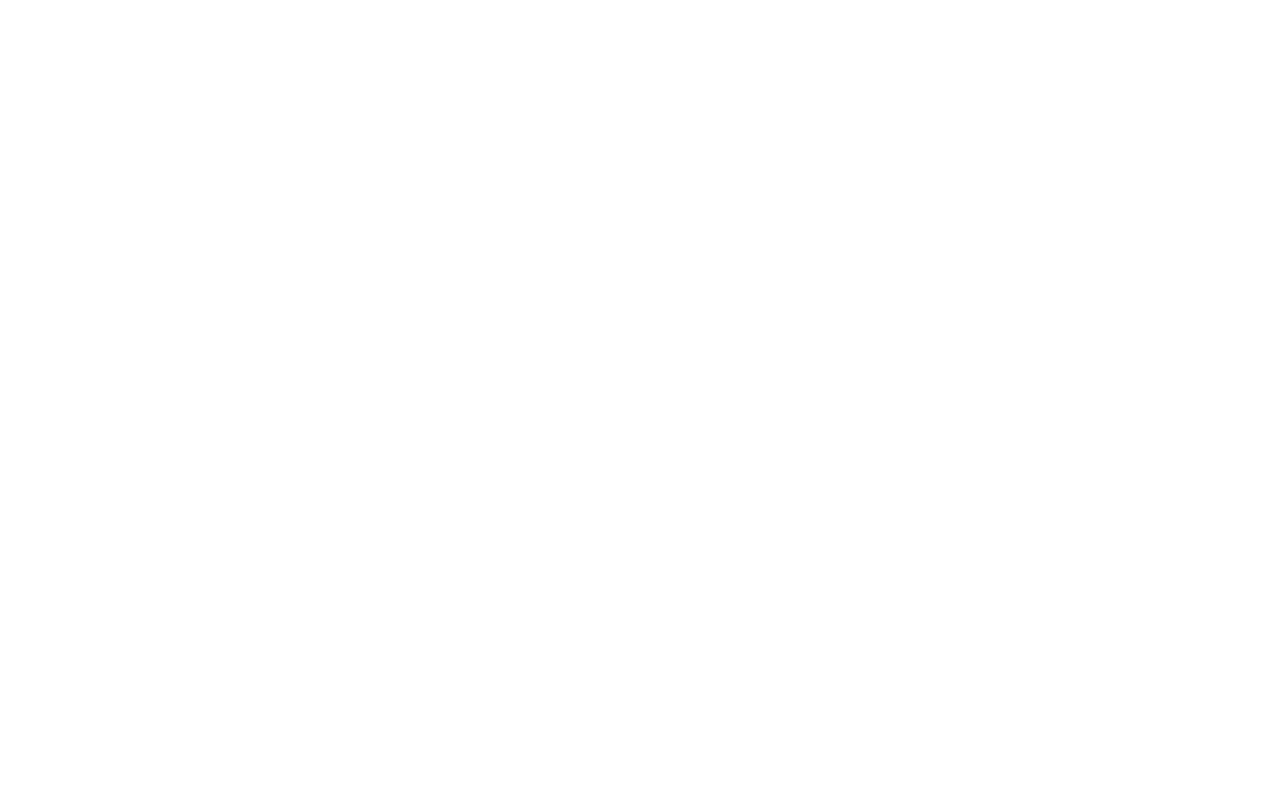
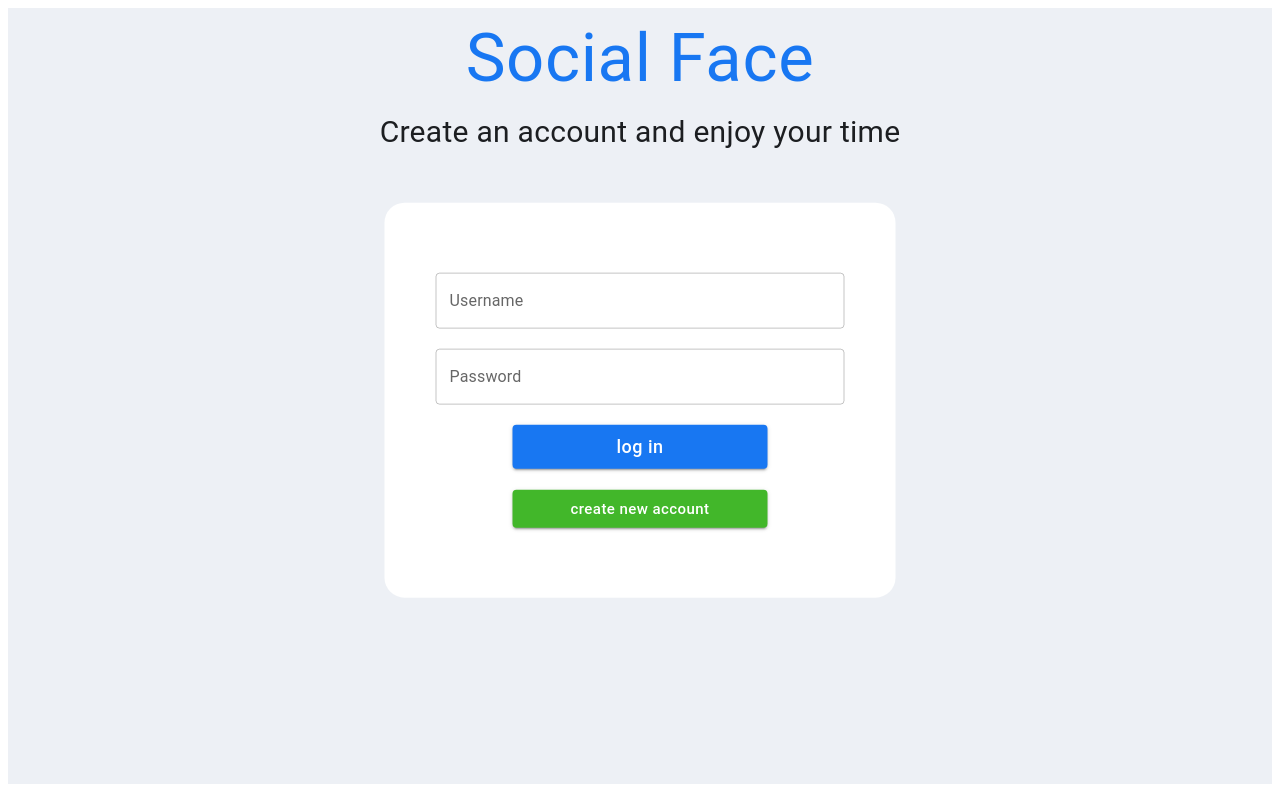
Before and after one commit to MatHyp/Social-Face, a React (Create React App) app in the folder front-end/: page / in a window 1280 px wide. Built offline with nearby package versions, Linux system fonts and the light colour scheme.

Commit message:
Added routes, UI for login page and material ui packages

```diff
--- a/front-end/package.json
+++ b/front-end/package.json
@@ -3,12 +3,18 @@
   "version": "0.1.0",
   "private": true,
   "dependencies": {
+    "@emotion/react": "^11.10.6",
+    "@emotion/styled": "^11.10.6",
+    "@mui/material": "^5.11.13",
+    "@mui/styled-engine-sc": "^5.11.11",
     "@testing-library/jest-dom": "^5.16.5",
     "@testing-library/react": "^13.4.0",
     "@testing-library/user-event": "^13.5.0",
     "react": "^18.2.0",
     "react-dom": "^18.2.0",
+    "react-router-dom": "^6.9.0",
     "react-scripts": "5.0.1",
+    "styled-components": "^5.3.9",
     "web-vitals": "^2.1.4"
   },
   "scripts": {
--- a/front-end/src/App.js
+++ b/front-end/src/App.js
@@ -1,5 +1,35 @@
+import { BrowserRouter, Navigate, Routes, Route } from "react-router-dom";
+import LoginPage from "./pages/LoginPage/Login";
+import RegisterPage from "./pages/RegisterPage/Register";
+import { Typography } from "@mui/material";
+import styled from "styled-components";
+
 function App() {
-  return <div className="App"></div>;
+  const Main = styled.div`
+    @import url("https://fonts.googleapis.com/css2?family=Poppins:wght@300;500;600;700&display=swap");
+    margin: 0;
+    padding: 0;
+    background-color: #edf0f5;
+    box-sizing: border-box;
+    height: 97vh;
+  `;
+  let isAuth = true;
+  return (
+    <Main className="App">
+      <BrowserRouter>
+        <Routes>
+          <Route
+            path="/"
+            element={<LoginPage />}
+          />
+          <Route
+            path="/register"
+            element={<RegisterPage />}
+          />
+        </Routes>
+      </BrowserRouter>
+    </Main>
+  );
 }
 
 export default App;
--- a/front-end/src/index.js
+++ b/front-end/src/index.js
@@ -4,6 +4,7 @@
 import App from "./App";
 
 const root = ReactDOM.createRoot(document.getElementById("root"));
+
 root.render(
   <React.StrictMode>
     <App />
--- /dev/null
+++ b/front-end/src/pages/LoginPage/Login.js
@@ -0,0 +1,76 @@
+import TextField from "@mui/material/TextField";
+import { Box, Typography, Button, Divider } from "@mui/material";
+
+import { display, width } from "@mui/system";
+const LoginPage = () => {
+  return (
+    <Box>
+      <Typography
+        fontSize="67px"
+        color="#1877F2"
+        textAlign="center">
+        Social Face
+      </Typography>
+      <Typography
+        fontSize="30px"
+        color="#1c1e21"
+        textAlign="center">
+        Create an account and enjoy your time
+      </Typography>
+      <Box
+        sx={{
+          width: "511px",
+          position: "absolute",
+          top: "50%",
+          left: "50%",
+          transform: "translate(-50%, -50%)",
+          display: "flex",
+          flexDirection: "column",
+          margin: "0 auto",
+          alignItems: "center",
+          backgroundColor: "white",
+          borderRadius: "20px",
+        }}>
+        <TextField
+          id="outlined-basic"
+          variant="outlined"
+          label="Username"
+          sx={{ width: "80%", margin: "70px 0 10px 0px" }}
+        />
+        <TextField
+          id="outlined-basic"
+          variant="outlined"
+          label="Password"
+          sx={{ width: "80%", margin: "10px 0 10px 0px" }}
+        />
+        <Button
+          variant="contained"
+          sx={{
+            width: "50%",
+            bgcolor: "#1877F2",
+            fontSize: "18px",
+            margin: "10px 0",
+            textTransform: "lowercase",
+          }}>
+          Log in
+        </Button>
+        <Divider />
+
+        <Button
+          variant="contained"
+          sx={{
+            width: "50%",
+            bgcolor: "#42B72A",
+            fontSize: "15px",
+            margin: "10px 0 70px 0",
+            textTransform: "lowercase",
+          }}
+          href="login">
+          Create new Account
+        </Button>
+      </Box>
+    </Box>
+  );
+};
+
+export default LoginPage;
--- /dev/null
+++ b/front-end/src/pages/RegisterPage/Register.js
@@ -0,0 +1,10 @@
+import TextField from "@mui/material/TextField";
+import { Box, Typography, Button, Divider } from "@mui/material";
+
+import styled from "styled-components";
+import { display, width } from "@mui/system";
+const RegisterPage = () => {
+  return <div></div>;
+};
+
+export default RegisterPage;
```
Also changed, not shown: 1 other file (tests, documents, lock files or other folders).
